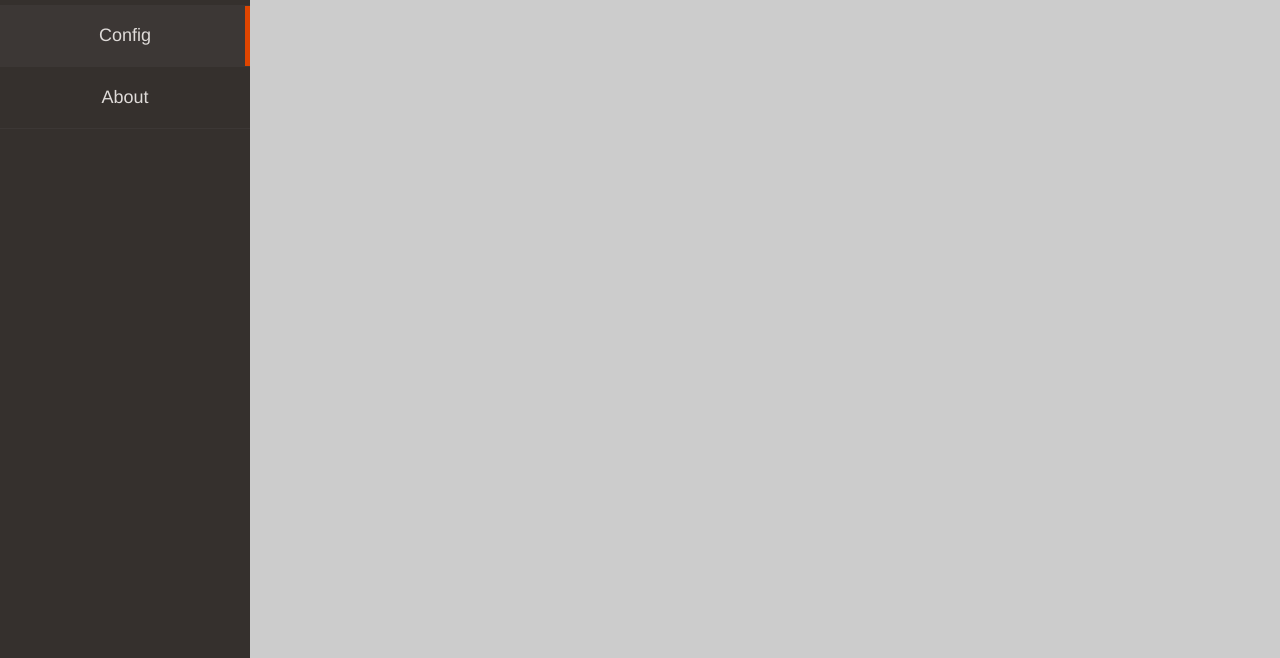
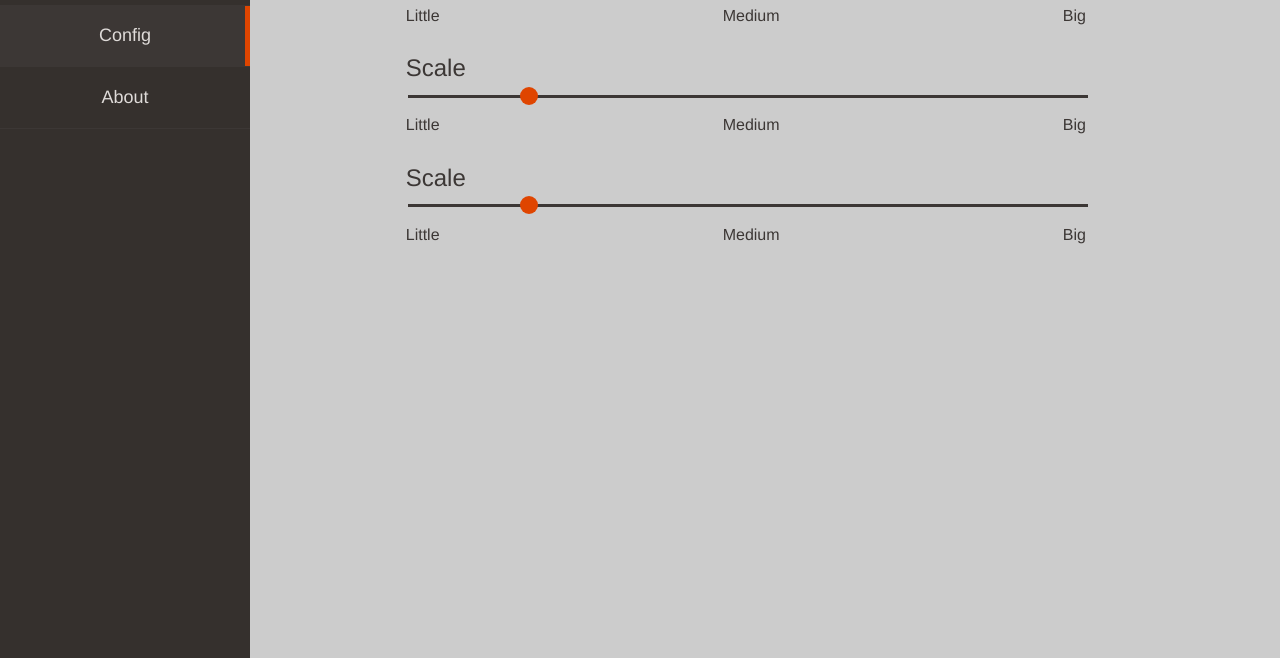
Before and after one commit to BartoszSadowski/DungeonGenerator, a website built with Parcel: page src/pages/config.html in a window 1280 px wide. Shown: the part 142-800 px from the top of the page. Built offline with nearby package versions, Linux system fonts and the light colour scheme.

Commit message:
Added basic styling for config page

```diff
--- a/src/pages/config.html
+++ b/src/pages/config.html
@@ -22,8 +22,40 @@
     <header class="name">
         <h2>Config</h2>
     </header>
-    <main class="main">
-        <h3>Work in progress</h3>
+    <main class="main main--subpage">
+        <div class="config-entry">
+            <label for="scale" class="config-entry__title">Scale</label>
+            <div class="config-entry__scale">
+                <input class="config-entry__range" type="range" id="scale" min="16" max="128" value="35">
+            </div>
+            <ul class="config-entry__labels">
+                <li class="config-entry__label">Little</li>
+                <li class="config-entry__label config-entry__label--selected">Medium</li>
+                <li class="config-entry__label">Big</li>
+            </ul>
+        </div>
+        <div class="config-entry">
+            <label for="scale" class="config-entry__title">Scale</label>
+            <div class="config-entry__scale">
+                <input class="config-entry__range" type="range" id="scale" min="16" max="128" value="35">
+            </div>
+            <ul class="config-entry__labels">
+                <li class="config-entry__label">Little</li>
+                <li class="config-entry__label config-entry__label--selected">Medium</li>
+                <li class="config-entry__label">Big</li>
+            </ul>
+        </div>
+        <div class="config-entry">
+            <label for="scale" class="config-entry__title">Scale</label>
+            <div class="config-entry__scale">
+                <input class="config-entry__range" type="range" id="scale" min="16" max="128" value="35">
+            </div>
+            <ul class="config-entry__labels">
+                <li class="config-entry__label">Little</li>
+                <li class="config-entry__label config-entry__label--selected">Medium</li>
+                <li class="config-entry__label">Big</li>
+            </ul>
+        </div>
     </main>
 
     <script src="../../dist-ts/config_page.js"></script>
--- a/src/styles/style.css
+++ b/src/styles/style.css
@@ -202,3 +202,63 @@ body {
 .nav__item > .active--page::before {
     left: -5px;
 }
+
+/* Config */
+.main--subpage {
+   margin-left: auto;
+   margin-right: auto;
+   width: 70%;
+   max-width: 80em;
+}
+
+.config-entry {
+    padding-top: 1%;
+    padding-bottom: 1%;
+}
+
+.config-entry__range {
+    width: 100%;
+    top: 2px;
+    height: 0;
+    -webkit-appearance: none;
+}
+
+.config-entry__range::-webkit-slider-thumb {
+    -webkit-appearance: none;
+    width: 18px;
+    height: 18px;
+    margin: -8px 0 0;
+    border-radius: 50%;
+    background: var(--slider);
+    cursor: pointer;
+    border: 0 !important;
+}
+
+.config-entry__range::-webkit-slider-runnable-track {
+    height: 3px;
+    cursor: pointer;
+    background: var(--dim-gray);
+}
+
+.config-entry__range:focus {
+    background: none;
+    outline: none;
+}
+
+.config-entry__labels {
+    padding: 0;
+    list-style: none;
+    display: flex;
+    justify-content: space-between;
+}
+
+.config-entry__label {
+    color: var(--dim-gray);
+    cursor: pointer;
+    font: 400 1em var(--title-sans);
+}
+
+.config-entry__title {
+    font: 1.5em var(--title-sans);
+    color: var(--dim-gray);
+}
```
